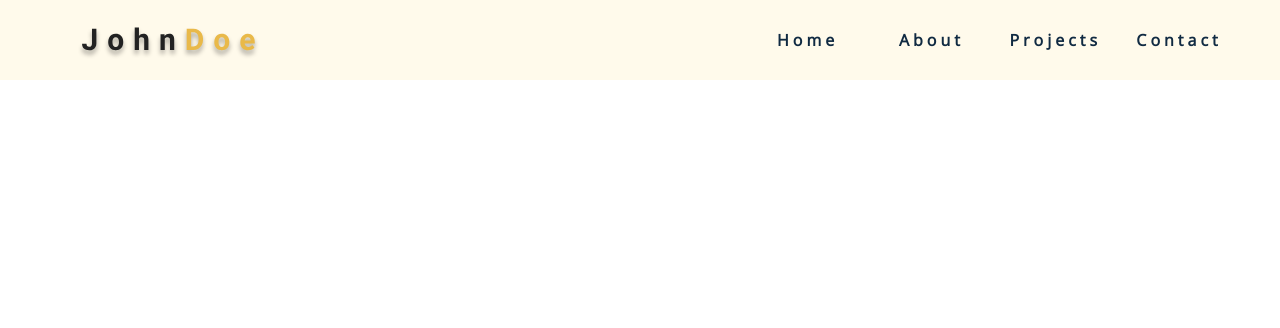
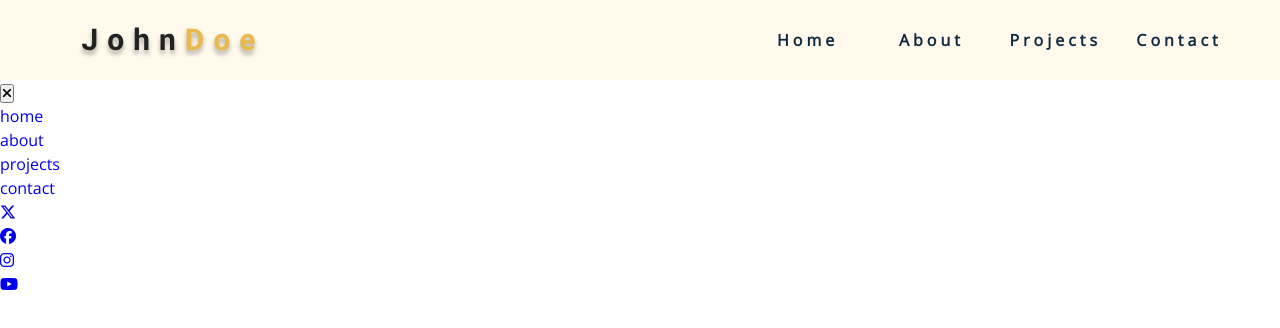
Before and after one commit to tims07/portfolio-project, a plain HTML site: page index.html in a window 1280 px wide. Drawn offline with nearby package versions, Linux system fonts and the light colour scheme.

Commit message:
add sidebar HTML

```diff
--- a/index.html
+++ b/index.html
@@ -41,6 +41,51 @@
     <!-- end of navbar -->
 
     <!-- sidebar -->
+    <aside class="sidebar" id="sidebar">
+      <div>
+        <button class="close-btn" id="close-btn">
+          <i class="fas fa-times"></i>
+        </button>
+        <!-- sidebar links -->
+        <ul class="sidebar-links">
+          <li>
+            <a href="index.html">home</a>
+          </li>
+          <li>
+            <a href="about.html">about</a>
+          </li>
+          <li>
+            <a href="projects.html">projects</a>
+          </li>
+          <li>
+            <a href="contact.html">contact</a>
+          </li>
+        </ul>
+        <!-- social icons -->
+        <ul>
+          <li>
+            <a href="https://www.twitter.com">
+              <i class="fab fa-x-twitter"></i>
+            </a>
+          </li>
+          <li>
+            <a href="https://www.twitter.com">
+              <i class="fab fa-facebook"></i>
+            </a>
+          </li>
+          <li>
+            <a href="https://www.twitter.com">
+              <i class="fab fa-instagram"></i>
+            </a>
+          </li>
+          <li>
+            <a href="https://www.twitter.com">
+              <i class="fab fa-youtube"></i>
+            </a>
+          </li>
+        </ul>
+      </div>
+    </aside>
 
     <!-- end of sidebar -->
     <!-- header -->
```
Lines whose indentation alone changed are shown as unchanged.
